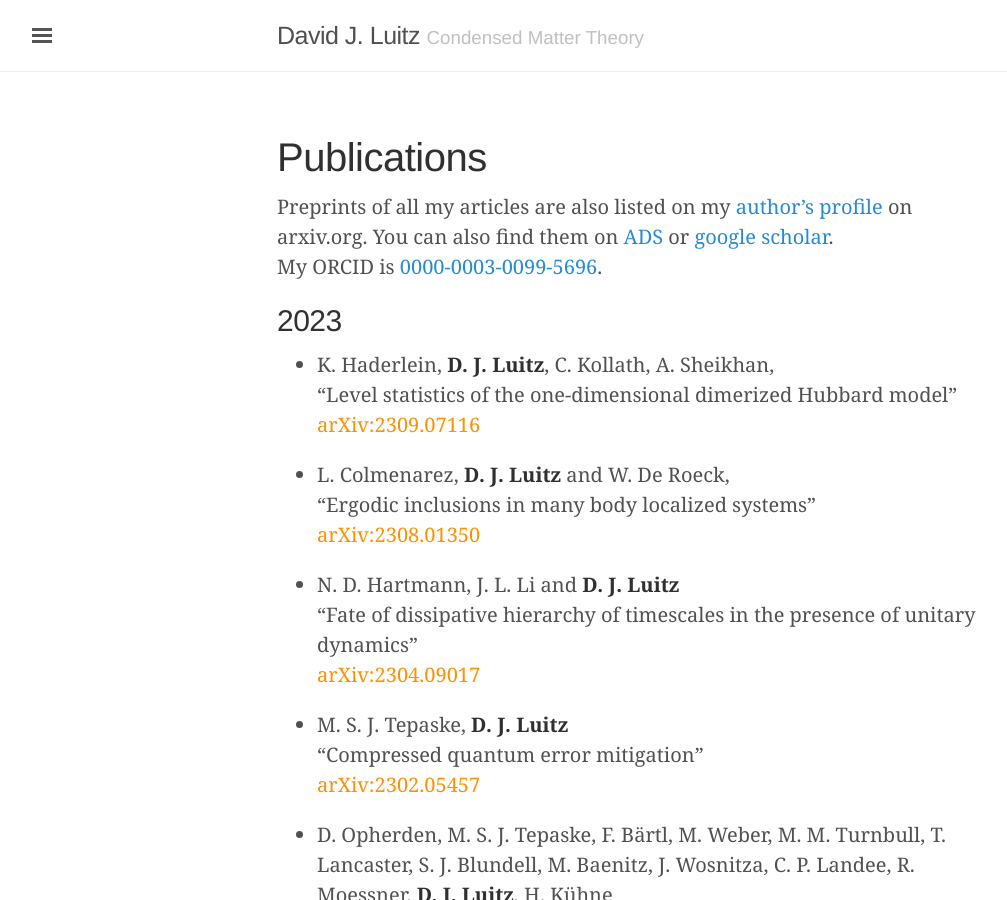
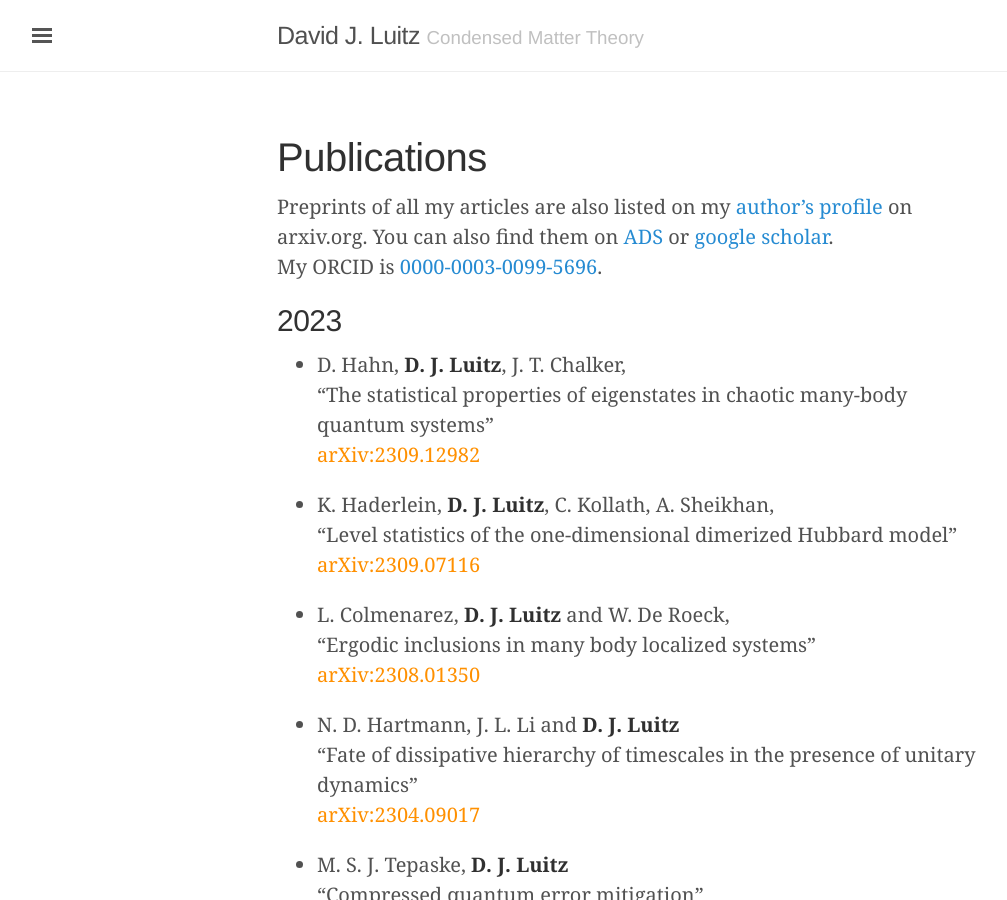
Before and after one commit to dluitz/dluitz.github.io, a Jekyll site: the page built from publications.md, in a window 1280 px wide and 900 px high. Shown: the whole window, without its empty margins (3-1010 px from the left). Built offline with Jekyll 4.4.1, drawn with Linux system fonts in a browser that asks for light colours.

Commit message:
[publist]

```diff
--- a/publications.md
+++ b/publications.md
@@ -9,6 +9,10 @@ My ORCID is [0000-0003-0099-5696](https://orcid.org/0000-0003-0099-5696).
 
 2023
 ----
+
++ D. Hahn, **D. J. Luitz**, J. T. Chalker,
+  "The statistical properties of eigenstates in chaotic many-body quantum systems"
+  [arXiv:2309.12982](https://arxiv.org/abs/2309.12982){:class='arxiv'}
 
 + K. Haderlein, **D. J. Luitz**, C. Kollath, A. Sheikhan,
 "Level statistics of the one-dimensional dimerized Hubbard model"
```
